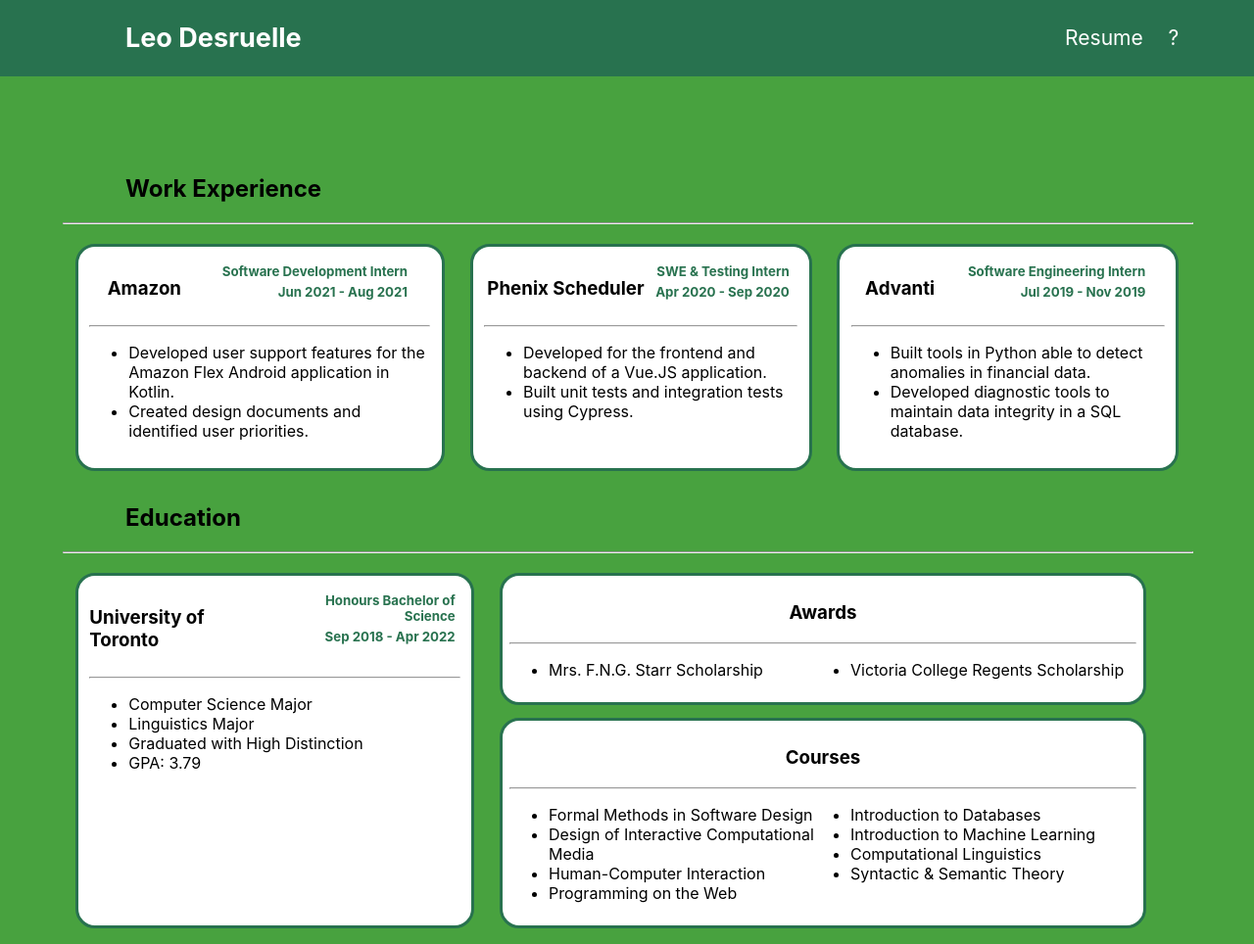
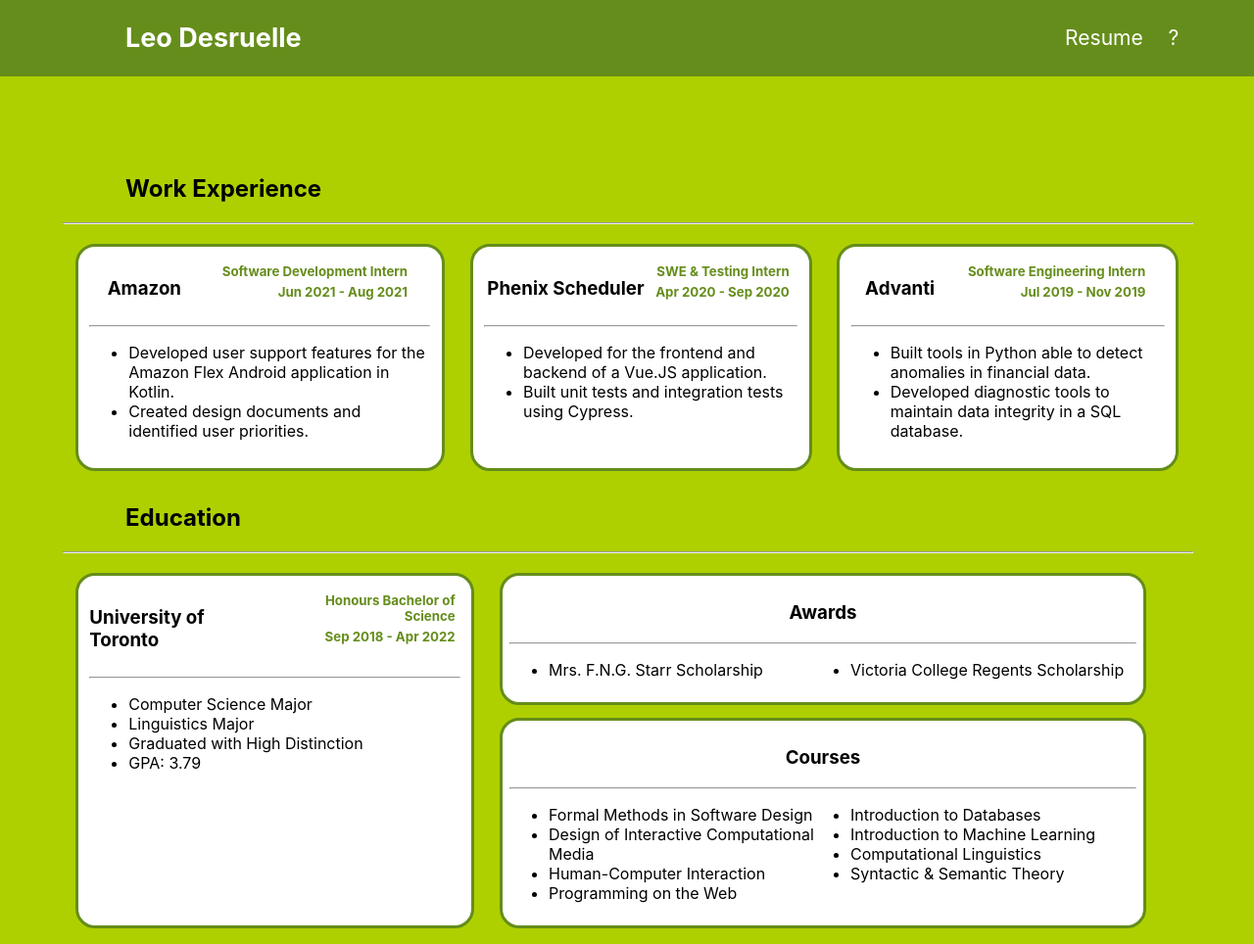
Before and after one commit to desruelle/desruelle.github.io, a React app: page / in a window 1280 px wide. Shown: the top 964 px of the page at 98% size. Built offline with nearby package versions, Linux system fonts and the light colour scheme.

Commit message:
readable palette

```diff
--- a/src/palette.css
+++ b/src/palette.css
@@ -1,7 +1,7 @@
 :root {
-    --colorPri: #48a23f;
-    --colorSec: #28724F;
-    --colorAcc: #cfa900;
+    --colorPri: #aed000;
+    --colorSec: #658d1b;
+    --colorAcc: #af9800;
     --colorDark: #000000;
     --colorLight: #ffffff;
   }
```
